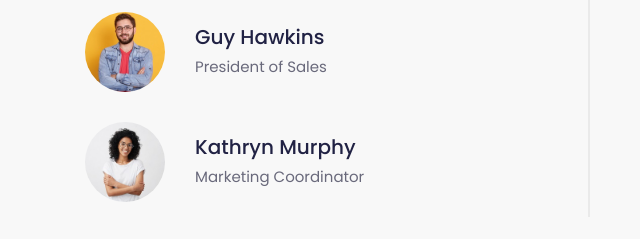
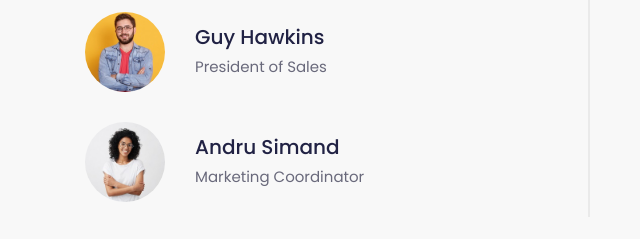
Before and after one commit to prashantzanzan25/26Aug-project-test, a plain HTML site: page index.html in a window 1280 px wide. Shown: the part 3014-3253 px from the top of the page, 0-640 px from the left. Drawn offline with nearby package versions, Linux system fonts and the light colour scheme; no server answers; files whose address does not match are found by name.

Commit message:
adding new files

```diff
--- a/data/testimonials.json
+++ b/data/testimonials.json
@@ -10,22 +10,22 @@
       },
       {
         "id": 2,
-        "name": "Marvin McKinney",
+        "name": "MARVIN MCKINNEY",
         "firstName": "marvin",
         "position": "Web Designer",
         "info": "“Having good restaurant reviews is crucial these days. It is not just making our decision to pick one easier, it is also helping the restaurant be more successful. You can quickly copy and paste these good restaurant review examples, publish them on Facebook”"
       },
       {
         "id": 3,
-        "name": "Guy Hawkins",
+        "name": "GUY HAWKINS",
         "firstName": "guy",
         "position": "President of Sales",
         "info": "“Having good restaurant reviews is crucial these days. It is not just making our decision to pick one easier, it is also helping the restaurant be more successful. You can quickly copy and paste these good restaurant review examples, publish them on Facebook”"
       },
       {
         "id": 4,
-        "name": "Kathryn Murphy",
-        "firstName": "kathryn",
+        "name": "ANDRU SIMAND",
+        "firstName": "ANDRU",
         "position": "Marketing Coordinator",
         "info": "“Having good restaurant reviews is crucial these days. It is not just making our decision to pick one easier, it is also helping the restaurant be more successful. You can quickly copy and paste these good restaurant review examples, publish them on Facebook”"
       }
--- a/index.html
+++ b/index.html
@@ -283,7 +283,7 @@
                 <img src="./images/profile-4.jpg" alt="" />
               </div>
               <div>
-                <h4>Kathryn Murphy</h4>
+                <h4>Andru Simand</h4>
                 <span>Marketing Coordinator</span>
               </div>
             </div>
```
